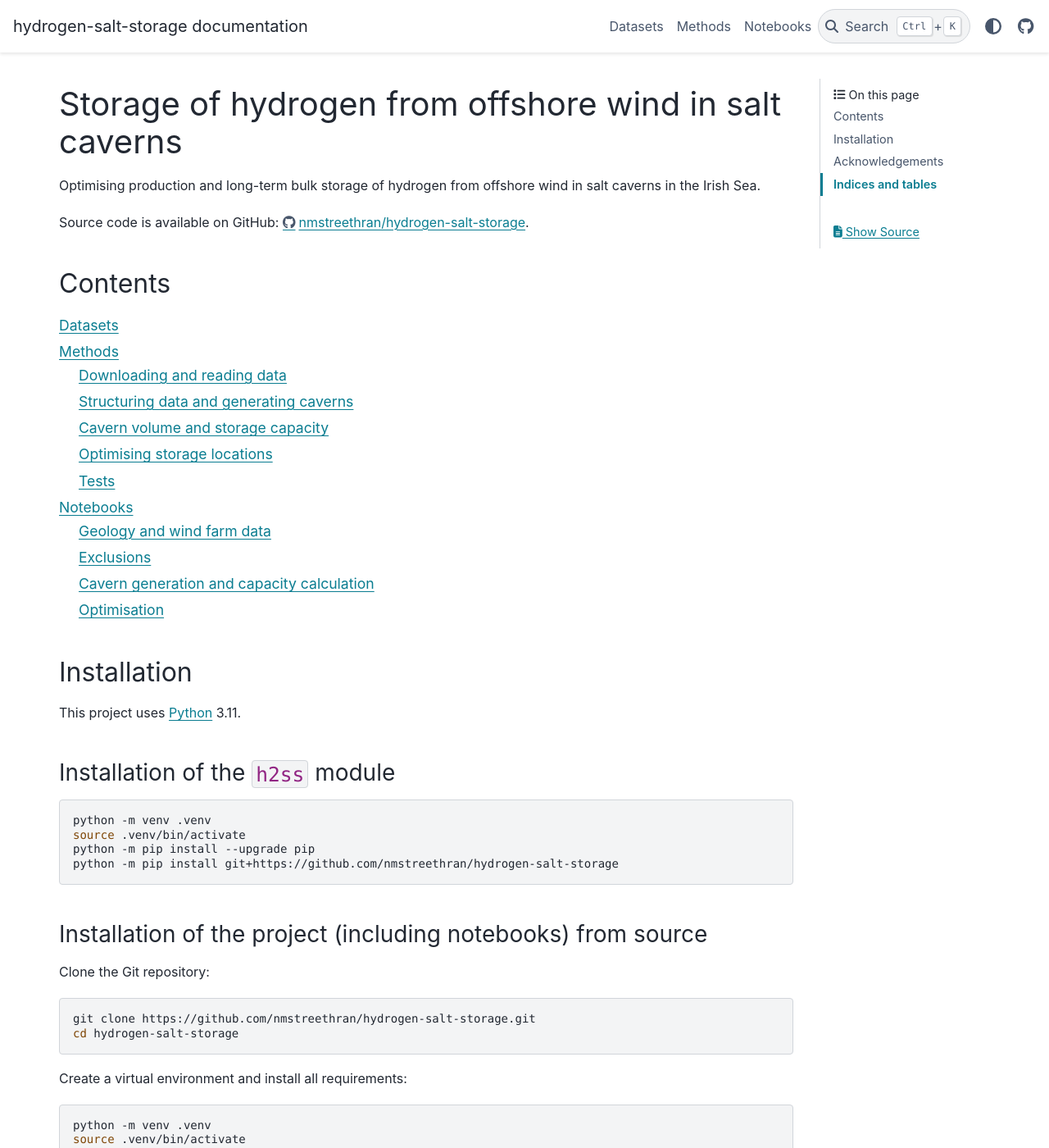
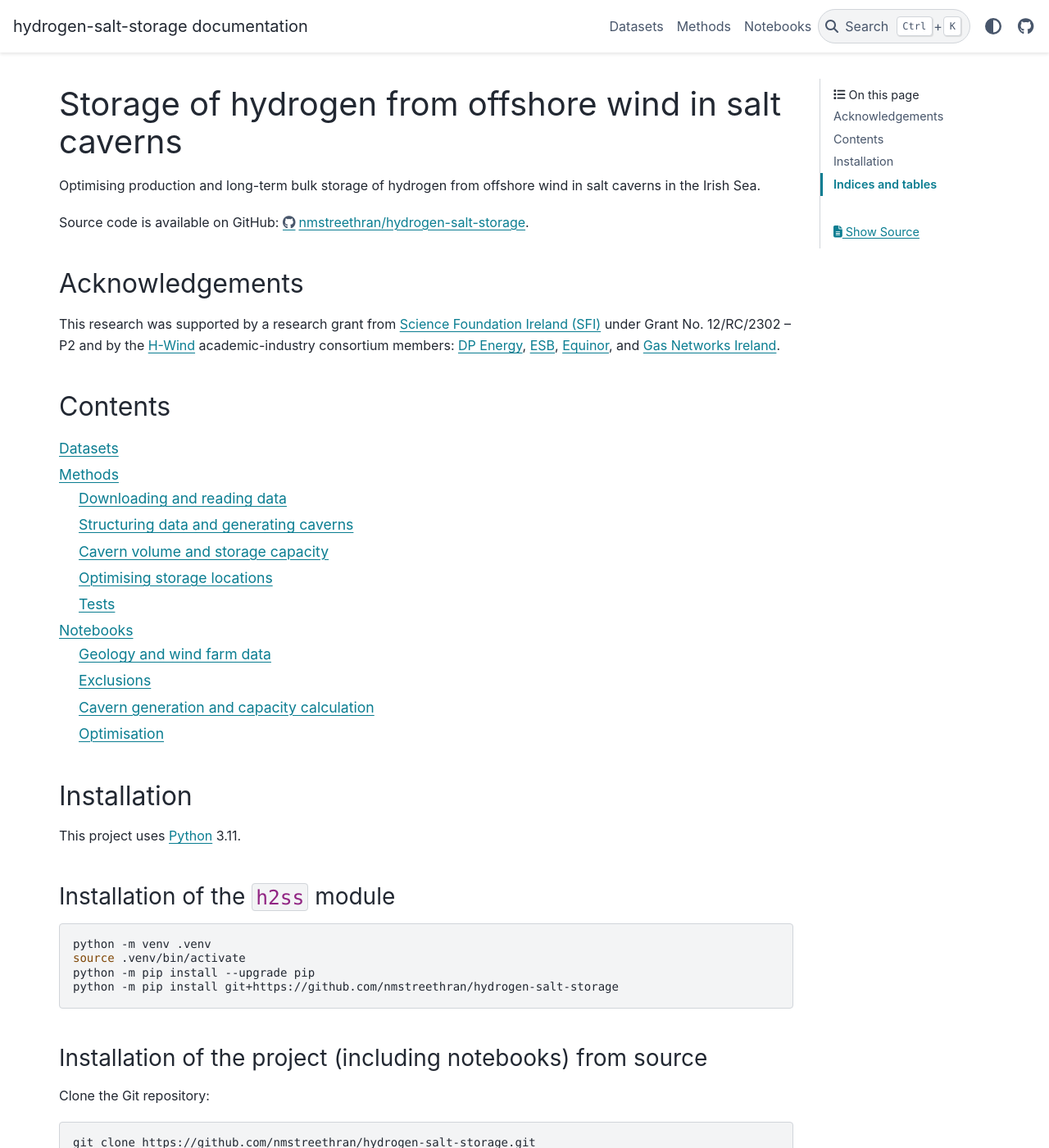
Before and after one commit to wind-to-hydrogen-toolkit/hydrogen-salt-storage, a Sphinx documentation site: the page built from docs/index.rst, in a window 1280 px wide and 1400 px high. Shown: the whole window at 82% size. Built offline with Sphinx 7.4.7 and the PyData theme 0.15.4, drawn with Linux system fonts in a browser that asks for light colours; pages that are not in the unit, such as notebooks, are missing from menus; some of the changed text lies outside the part shown.

Commit message:
update docs

```diff
--- a/docs/conf.py
+++ b/docs/conf.py
@@ -21,6 +21,7 @@ github_url = f"https://github.com/nmstreethran/{project}"
 
 extensions = [
     "sphinx.ext.autodoc",
+    # "sphinx.ext.viewcode",
     "myst_nb",
 ]
 
--- a/docs/index.rst
+++ b/docs/index.rst
@@ -9,6 +9,11 @@ Storage of hydrogen from offshore wind in salt caverns
 Optimising production and long-term bulk storage of hydrogen from offshore wind in salt caverns in the Irish Sea.
 
 Source code is available on GitHub: https://github.com/nmstreethran/hydrogen-salt-storage.
+
+Acknowledgements
+----------------
+
+This research was supported by a research grant from `Science Foundation Ireland (SFI) <http://www.sfi.ie/>`_ under Grant No. 12/RC/2302 – P2 and by the `H-Wind <https://www.marei.ie/project/h-wind/>`_ academic-industry consortium members: `DP Energy <https://dpenergy.com/>`_, `ESB <https://esb.ie/>`_, `Equinor <https://www.equinor.com/>`_, and `Gas Networks Ireland <https://www.gasnetworks.ie/>`_.
 
 Contents
 --------
```
Also changed, not shown: other parts of docs/index.rst (+0 -5 lines).
